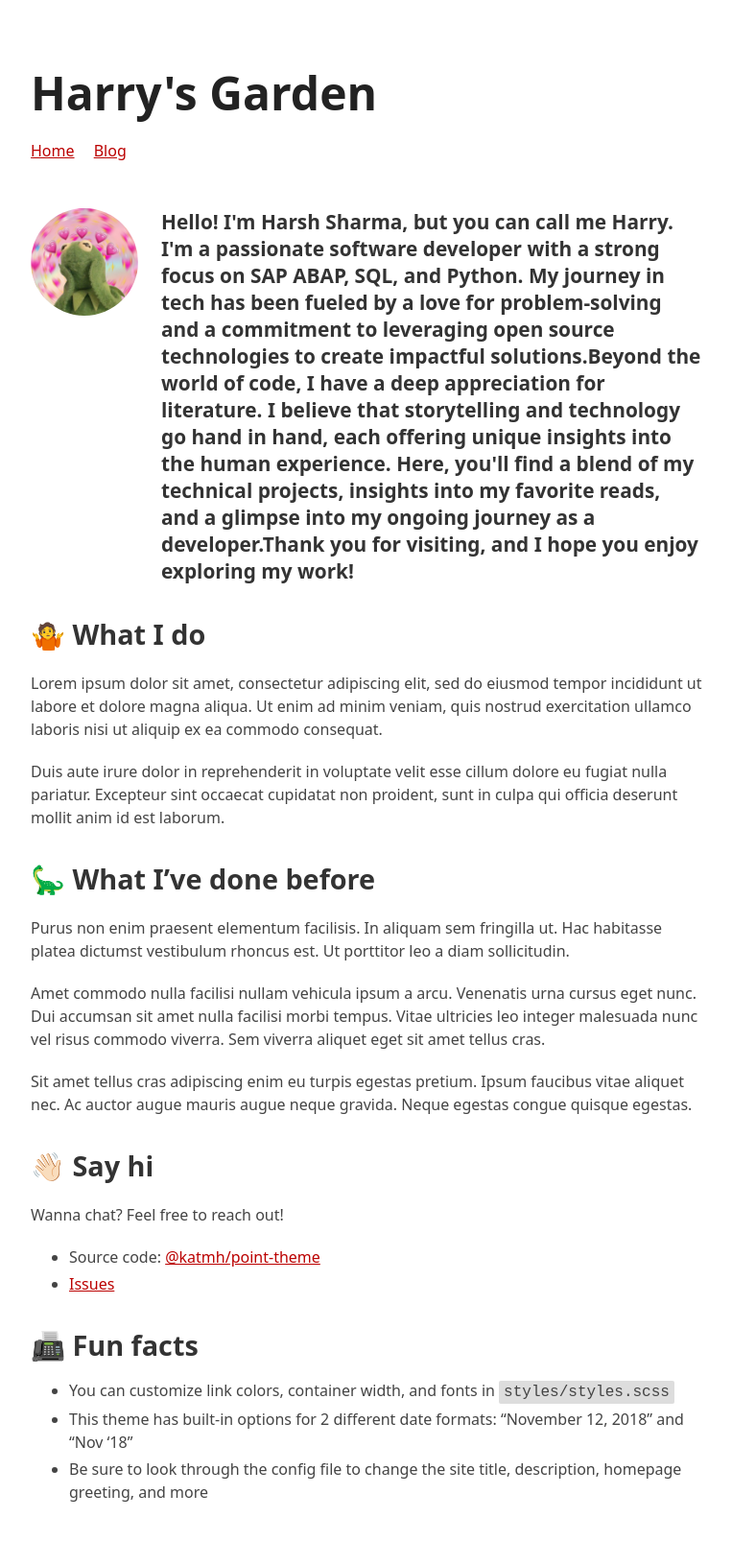
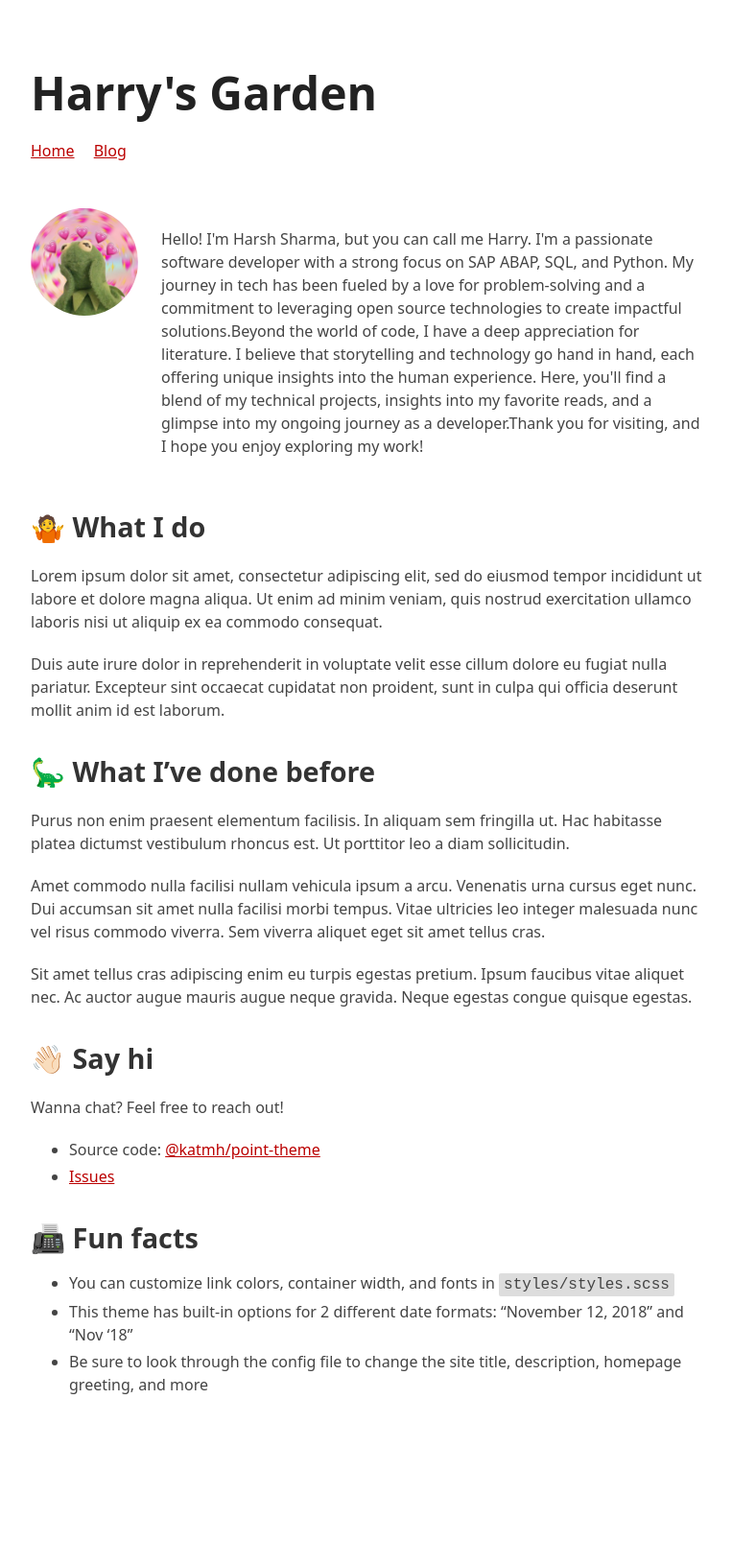
Before and after one commit to harshsharma1506/harshsharma1506.github.io, a Jekyll site: the page built from index.md, in a window 1280 px wide. Shown: the whole page at 96% size, without its empty margins (258-1021 px from the left). Built offline with Jekyll 4.4.1, drawn with Linux system fonts in a browser that asks for light colours; our own code applies the rules of GitHub Pages for plain Markdown files; after the commit the page ends 1519 px from its top, so only the background shows below that.

Commit message:
Update greeting.html

```diff
--- a/_includes/greeting.html
+++ b/_includes/greeting.html
@@ -1,4 +1,4 @@
 <div class="greeting-container">
   <img src="{{ site.greeting_image }}" alt="{{ site.title }}" class="avatar" />
-  <h3>{{ site.greeting_text }}</h3>
+  <p>{{ site.greeting_text }}</p>
 </div>
```
